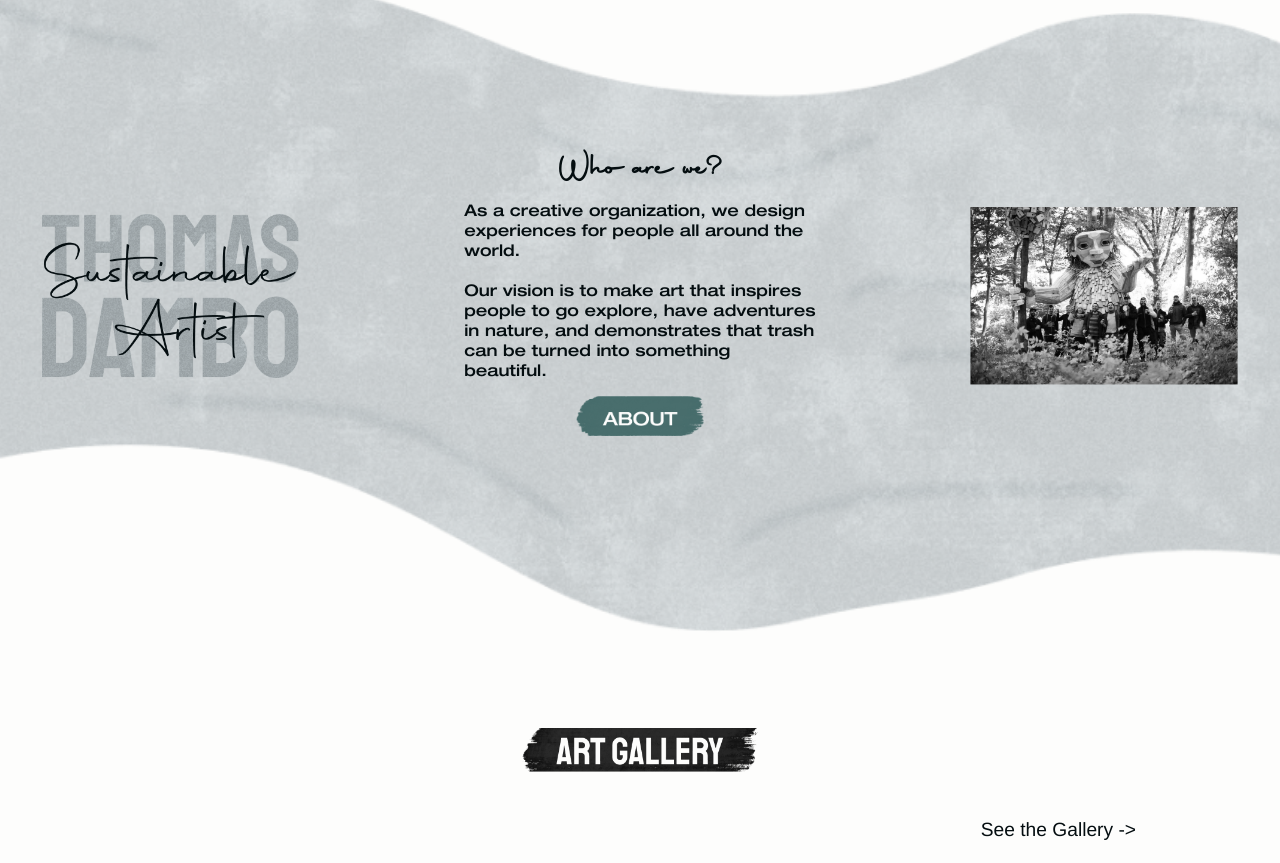
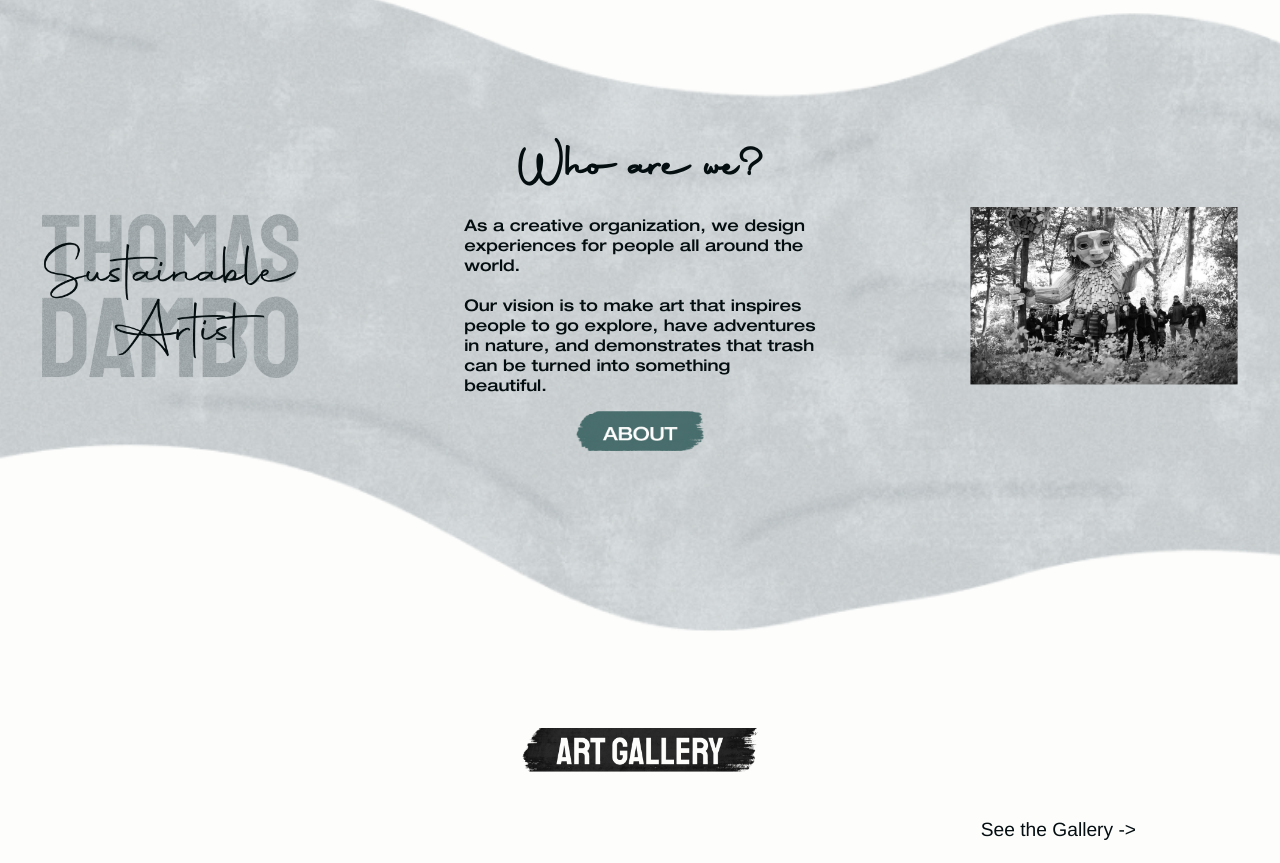
Before and after one commit to yanivelasco/Thomas-Dambo, a plain HTML site: page index.html in a window 1280 px wide. Shown: the part 5100-5963 px from the top of the page. Drawn offline with Linux system fonts and the light colour scheme; no server answers.

Commit message:
after bug

```diff
--- a/css/landing.css
+++ b/css/landing.css
@@ -27,7 +27,7 @@
 
   --h1: 2rem;
   --h2: 1.6rem;
-  --h3: 2rem;
+  --h3: 3rem;
   --h4: 1rem;
   --p: 0.8rem;
   --p_width: 80%;
```
